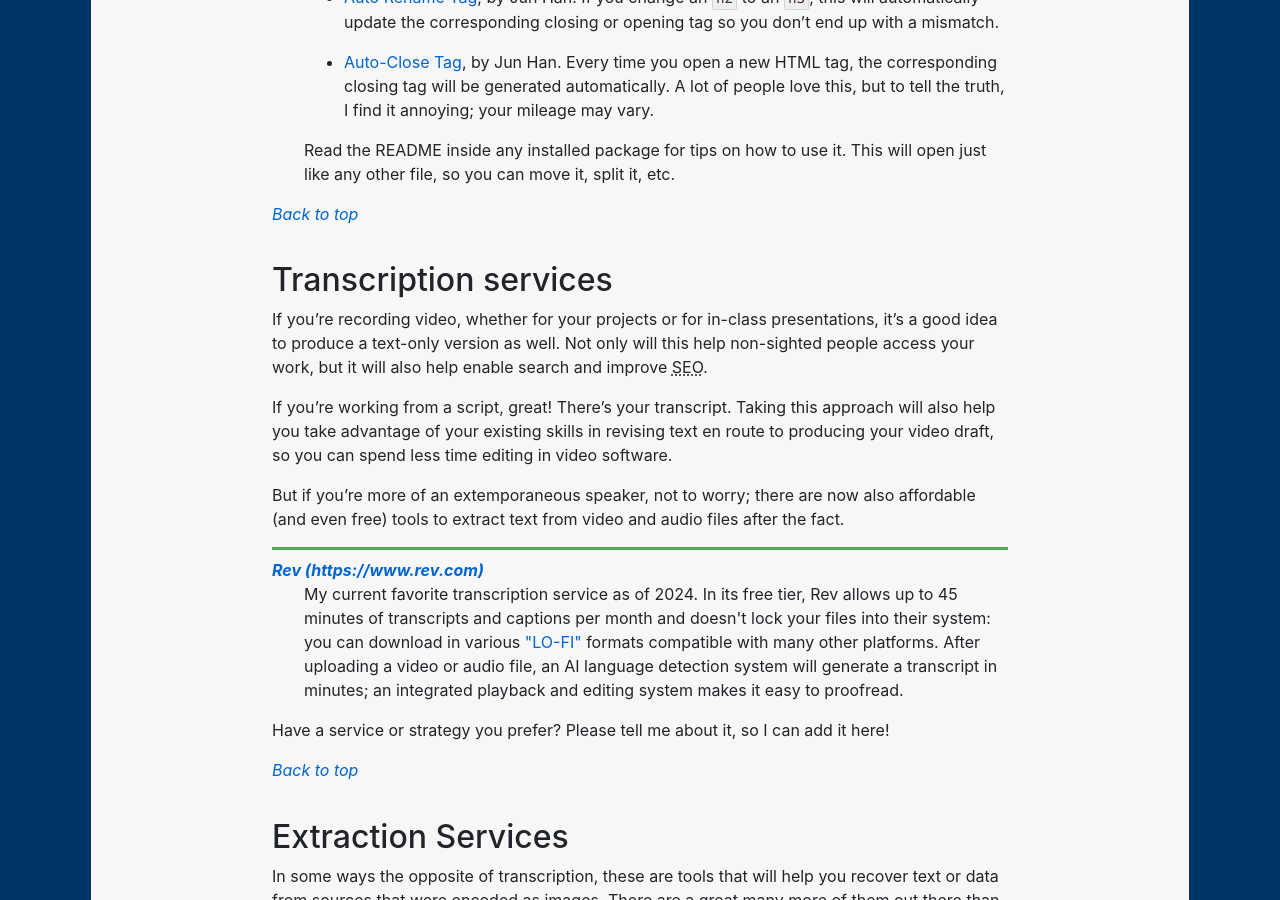
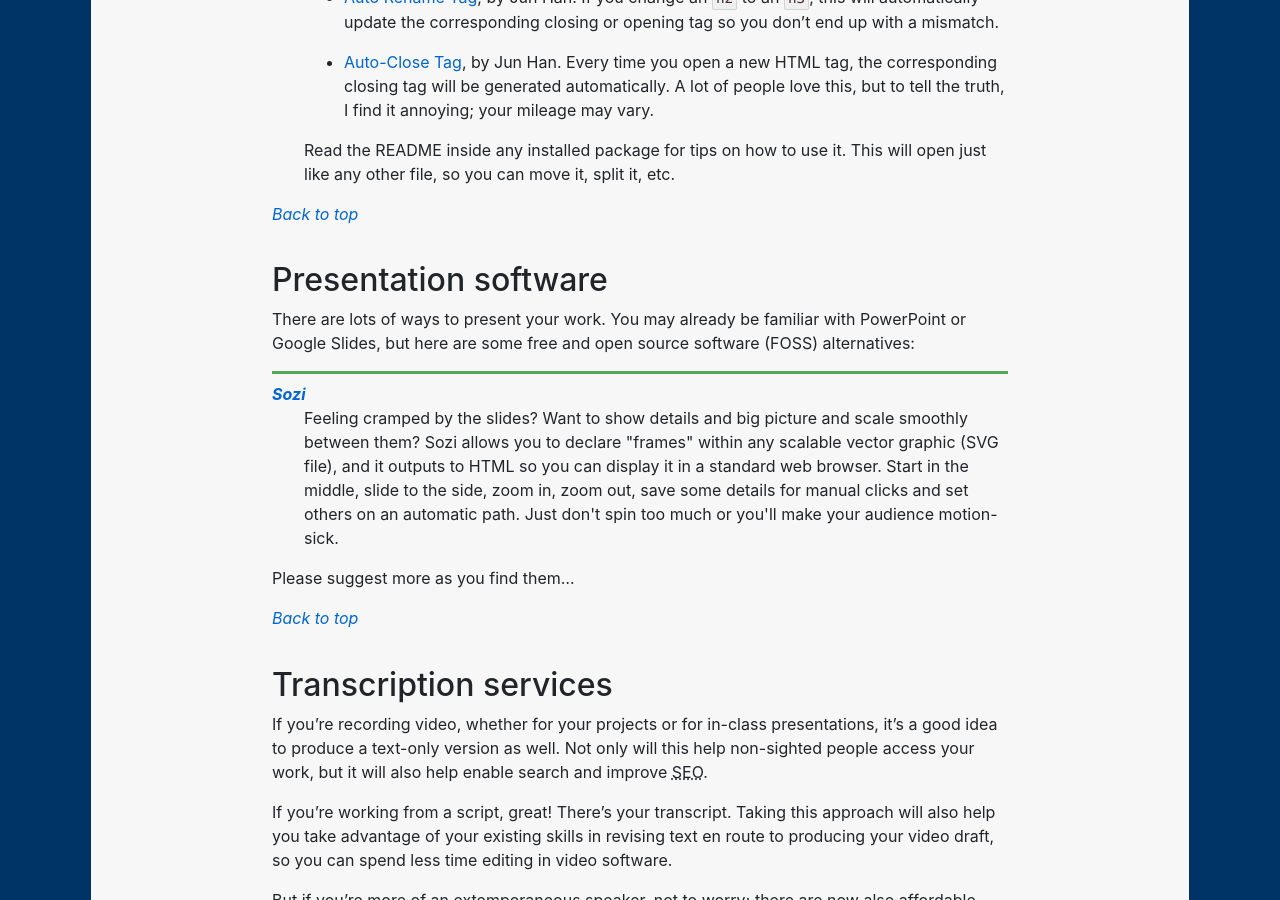
Before and after one commit to benmiller314/dsam2025fall, a Jekyll site: the page built from resources.md, in a window 1280 px wide and 900 px high, scrolled down 5879 px. Built offline with Jekyll 4.4.1, drawn with Linux system fonts in a browser that asks for light colours.

Commit message:
add section on FOSS presentation software
though so far it only has one link. Come back and add slides.js.

```diff
--- a/resources.md
+++ b/resources.md
@@ -148,6 +148,20 @@ Table of contents:
 
 <a href="#top"><em>Back to top</em></a>
 
+## Presentation software
+
+There are lots of ways to present your work. You may already be familiar with PowerPoint or Google Slides, but here are some free and open source software (FOSS) alternatives:
+
+<dl>
+<dt><a href="https://sozi.guide/en/first-presentation.html">Sozi</a></dt>
+<dd>Feeling cramped by the slides? Want to show details and big picture and scale smoothly between them? Sozi allows you to declare "frames" within any scalable vector graphic (SVG file), and it outputs to HTML so you can display it in a standard web browser. Start in the middle, slide to the side, zoom in, zoom out, save some details for manual clicks and set others on an automatic path. Just don't spin too much or you'll make your audience motion-sick.</dd>
+</dl>
+
+Please suggest more as you find them...
+
+<a href="#top"><em>Back to top</em></a>
+
+
 ## Transcription services
 
 If you're recording video, whether for your projects or for in-class presentations, it's a good idea to produce a text-only version as well. Not only will this help non-sighted people access your work, but it will also help enable search and improve <abbr title="search engine optimization" aria-label="Search Engine Optimization">SEO</abbr>.
```
